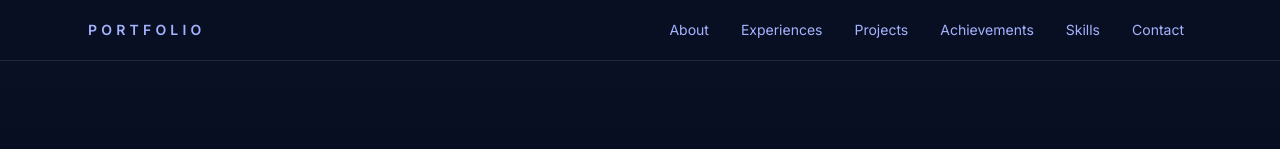
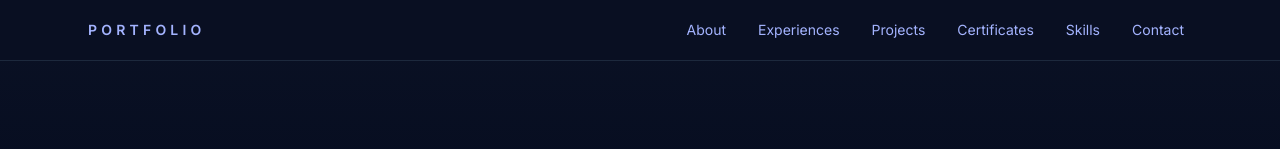
Before and after one commit to JPcGaM3/jaitnipat-portfolio, a React (Vite) app: page / in a window 1280 px wide. Shown: the top 149 px of the page. Built offline with nearby package versions, Linux system fonts and the light colour scheme.

Commit message:
Fix: fix some navigation issues.

```diff
--- a/src/components/ExperienceSection.tsx
+++ b/src/components/ExperienceSection.tsx
@@ -1,11 +1,16 @@
-import { experiences } from '../data';
+import { experiences } from "../data";
 
 export default function ExperienceSection() {
   return (
-        <section id="experience" className="border-t border-slate-800 bg-slate-950 py-16">
+    <section
+      id="experiences"
+      className="border-t border-slate-800 bg-slate-950 py-16"
+    >
       <div className="mx-auto max-w-4xl space-y-8 px-6 text-slate-200">
         <header className="space-y-3">
-                    <p className="text-sm uppercase tracking-[0.3em] text-indigo-300">Experiences</p>
+          <p className="text-sm uppercase tracking-[0.3em] text-indigo-300">
+            Experiences
+          </p>
           {/* Refined Headline from our previous discussion */}
           <h2 className="text-3xl font-semibold text-white">
             A trajectory built on cross-functional partnerships.
@@ -18,8 +23,8 @@ export default function ExperienceSection() {
               key={experience.id}
               className={
                 index === 0
-                                    ? 'rounded-2xl border border-slate-800 bg-slate-900/60 p-6' // First item highlight
-                                    : 'rounded-2xl border border-slate-800 bg-slate-900/40 p-6'
+                  ? "rounded-2xl border border-slate-800 bg-slate-900/60 p-6" // First item highlight
+                  : "rounded-2xl border border-slate-800 bg-slate-900/40 p-6"
               }
             >
               <p className="text-xs uppercase tracking-[0.3em] text-indigo-300">
@@ -35,19 +40,22 @@ export default function ExperienceSection() {
                   experience.summary.map((item: string, idx: number) => (
                     <li key={idx} className="flex gap-2">
                       {/* Custom Bullet Point */}
-                                            <span className="mt-0.5 select-none text-indigo-400">‣</span>
+                      <span className="mt-0.5 select-none text-indigo-400">
+                        ‣
+                      </span>
                       <span>{item}</span>
                     </li>
                   ))
                 ) : (
                   // Fallback if summary is a single string in your data
                   <li className="flex gap-2">
-                                        <span className="mt-0.5 select-none text-indigo-400">‣</span>
+                    <span className="mt-0.5 select-none text-indigo-400">
+                      ‣
+                    </span>
                     <span>{experience.summary}</span>
                   </li>
                 )}
               </ul>
-
             </li>
           ))}
         </ol>
--- a/src/components/SiteHeader.tsx
+++ b/src/components/SiteHeader.tsx
@@ -1,24 +1,31 @@
-import ThemeToggle from './ThemeToggle';
+import ThemeToggle from "./ThemeToggle";
 
 const navigation = [
-  { href: '#about', label: 'About' },
-  { href: '#experiences', label: 'Experiences' },
-  { href: '#projects', label: 'Projects' },
-  { href: '#achievements', label: 'Achievements' },
-  { href: '#skills', label: 'Skills' },
-  { href: '#contact', label: 'Contact' }
+  { href: "#about", label: "About" },
+  { href: "#experiences", label: "Experiences" },
+  { href: "#projects", label: "Projects" },
+  { href: "#certificates", label: "Certificates" },
+  { href: "#skills", label: "Skills" },
+  { href: "#contact", label: "Contact" },
 ];
 
 export default function SiteHeader() {
   return (
     <header className="sticky top-0 z-20 border-b border-slate-800 bg-slate-900/70 backdrop-blur supports-[backdrop-filter]:bg-slate-900/60">
       <div className="mx-auto flex max-w-6xl flex-wrap items-center justify-between gap-4 px-6 py-4">
-        <a href="#about" className="text-sm font-semibold uppercase tracking-[0.3em] text-indigo-300">
+        <a
+          href="#about"
+          className="text-sm font-semibold uppercase tracking-[0.3em] text-indigo-300"
+        >
           Portfolio
         </a>
         <nav className="flex flex-1 flex-wrap items-center justify-center gap-4 text-sm text-slate-300 md:justify-end">
           {navigation.map((item) => (
-            <a key={item.href} href={item.href} className="rounded-full px-2 py-1 hover:text-indigo-200 focus-visible:outline focus-visible:outline-2 focus-visible:outline-indigo-400">
+            <a
+              key={item.href}
+              href={item.href}
+              className="rounded-full px-2 py-1 hover:text-indigo-200 focus-visible:outline focus-visible:outline-2 focus-visible:outline-indigo-400"
+            >
               {item.label}
             </a>
           ))}
--- a/src/data.ts
+++ b/src/data.ts
@@ -137,37 +137,37 @@ export const projects: Project[] = [
     },
     githubUrl: ["https://github.com/CBE-Technology-Team/cbe-website-2024"],
   },
-  // {
-  //   id: "automate-plant-farm-system-2024",
-  //   name: "Automate Plant Farm System",
-  //   description: [
-  //     "Developed a smart plant monitoring and automation system using an Arduino-based setup to promote healthy plant growth through automatic watering and pest detection",
-  //     "Integrated camera-based insect detection using YOLOv11, with instant alerts sent via LINE Notify",
-  //     "Built a real-time monitoring web application using Next.js and Flask, with data stored and synced via Firebase Realtime Database",
-  //   ],
-  //   vertical: "IoT",
-  //   year: 2024,
-  //   tags: [
-  //     "IoT",
-  //     "Arduino",
-  //     "YOLOv11",
-  //     "Next.js",
-  //     "TypeScript",
-  //     "Tailwind CSS",
-  //     "Fast-API",
-  //     "Firebase",
-  //   ],
-  //   media: {
-  //     type: "image",
-  //     src: "/project-smart-garden.svg",
-  //     alt: "Smart garden sensor node reporting soil and humidity data",
-  //   },
-  //   githubUrl: [
-  //     "https://github.com/JPcGaM3/Embedded-WebApp",
-  //     "https://github.com/punchpnp/Embeded-server",
-  //     "https://github.com/punchpnp/Embeded-client",
-  //   ],
-  // },
+  {
+    id: "automate-plant-farm-system-2024",
+    name: "Automate Plant Farm System",
+    description: [
+      "Developed a smart plant monitoring and automation system using an Arduino-based setup to promote healthy plant growth through automatic watering and pest detection",
+      "Integrated camera-based insect detection using YOLOv11, with instant alerts sent via LINE Notify",
+      "Built a real-time monitoring web application using Next.js and Flask, with data stored and synced via Firebase Realtime Database",
+    ],
+    vertical: "IoT",
+    year: 2024,
+    tags: [
+      "IoT",
+      "Arduino",
+      "YOLOv11",
+      "Next.js",
+      "TypeScript",
+      "Tailwind CSS",
+      "Fast-API",
+      "Firebase",
+    ],
+    media: {
+      type: "image",
+      src: "/project-smart-garden.svg",
+      alt: "Smart garden sensor node reporting soil and humidity data",
+    },
+    githubUrl: [
+      "https://github.com/JPcGaM3/Embedded-WebApp",
+      "https://github.com/punchpnp/Embeded-server",
+      "https://github.com/punchpnp/Embeded-client",
+    ],
+  },
 ];
 
 export type Certificate = {
```
Also changed, not shown: src/App.tsx (+7 -7 lines). Lines whose indentation alone changed are shown as unchanged.
